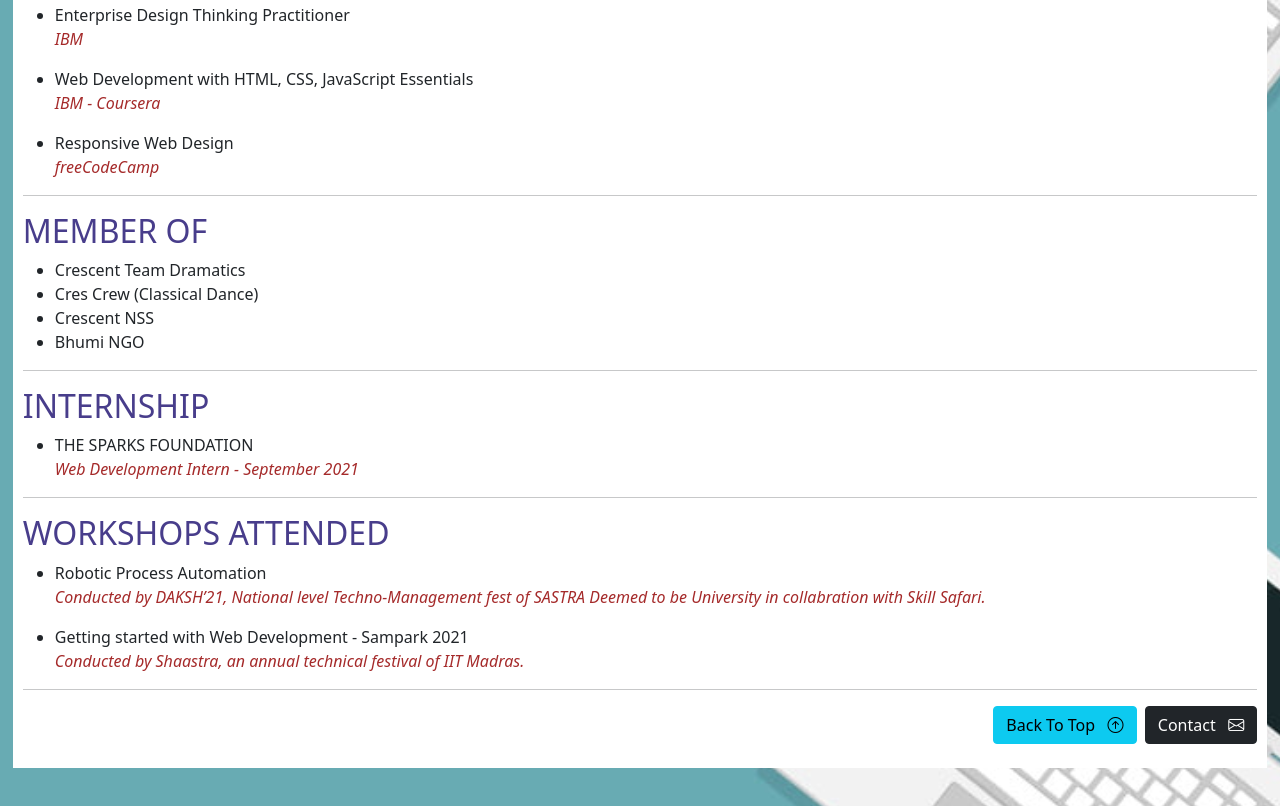
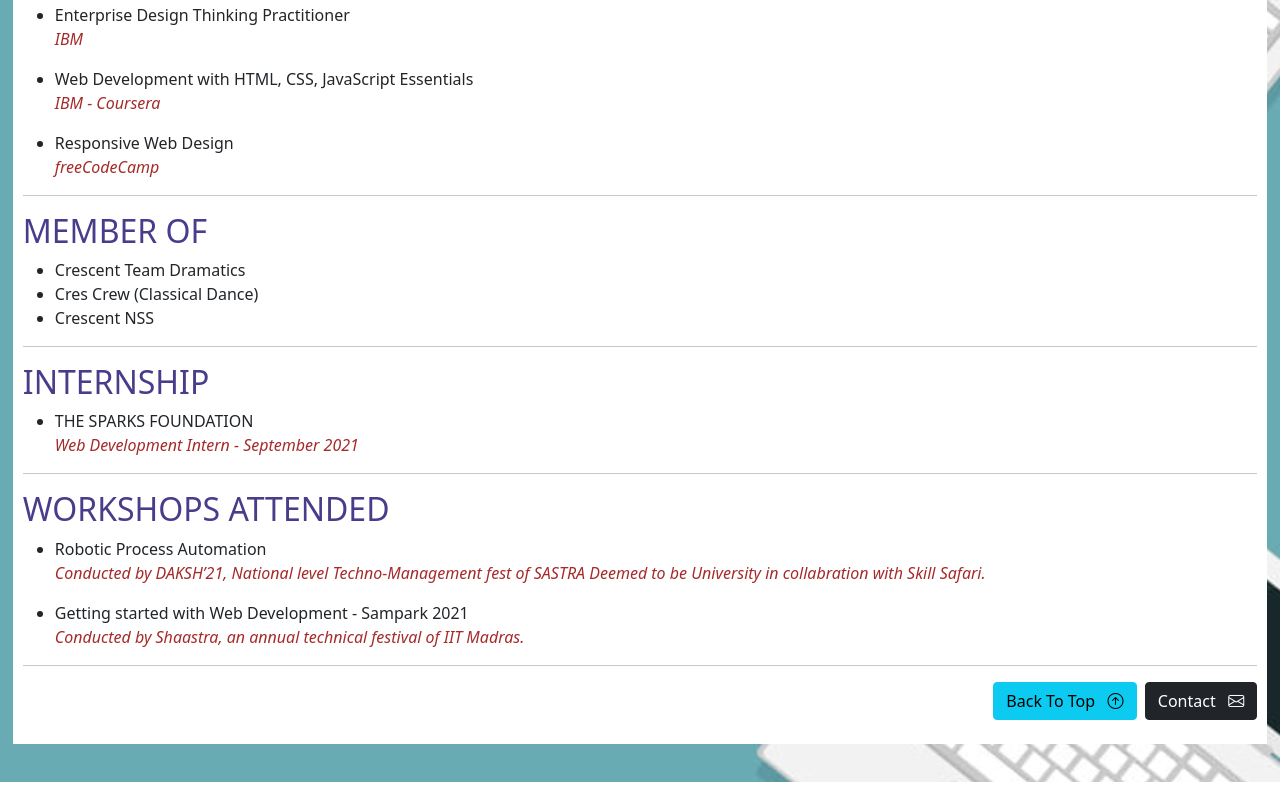
Before and after one commit to Pooja-Venkatesan/mypersonalwebsite, a plain HTML site: page resume.html in a window 1280 px wide. Shown: the part 2114-2920 px from the top of the page. After the commit the page ends 2896 px from the top, so only its background shows below. Drawn offline with nearby package versions, Linux system fonts and the light colour scheme.

Commit message:
Add files via upload

```diff
--- a/resume.html
+++ b/resume.html
@@ -254,7 +254,7 @@
 			<li>Crescent Team Dramatics</li>
 			<li>Cres Crew (Classical Dance)</li>
 			<li>Crescent NSS</li>
-			<li>Bhumi NGO</li>
+			<!-- <li>Bhumi NGO</li> -->
 		</ul>
 		<hr>
 		<h2 style="color: darkslateblue;"><a name="internship"></a>INTERNSHIP</h2>
```
